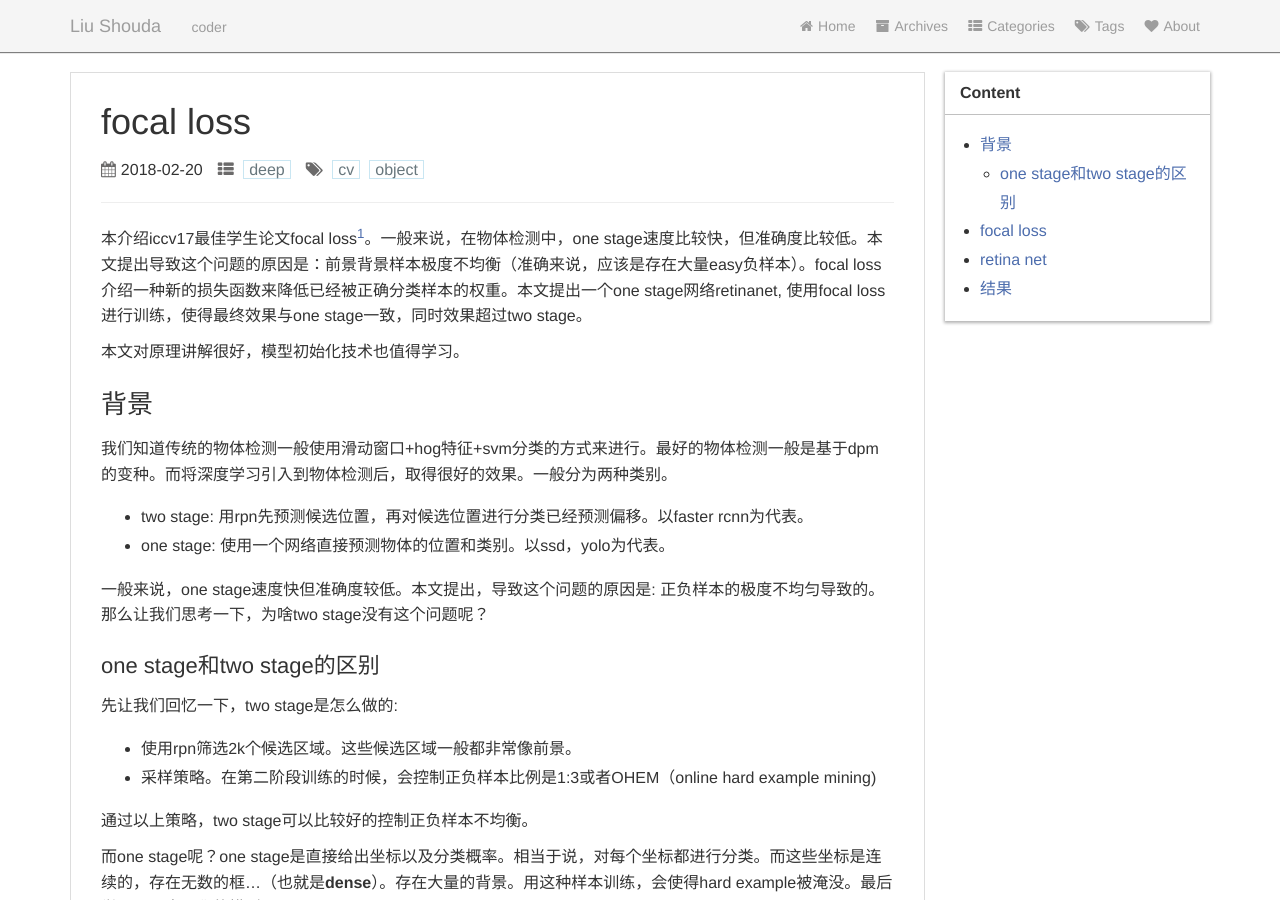
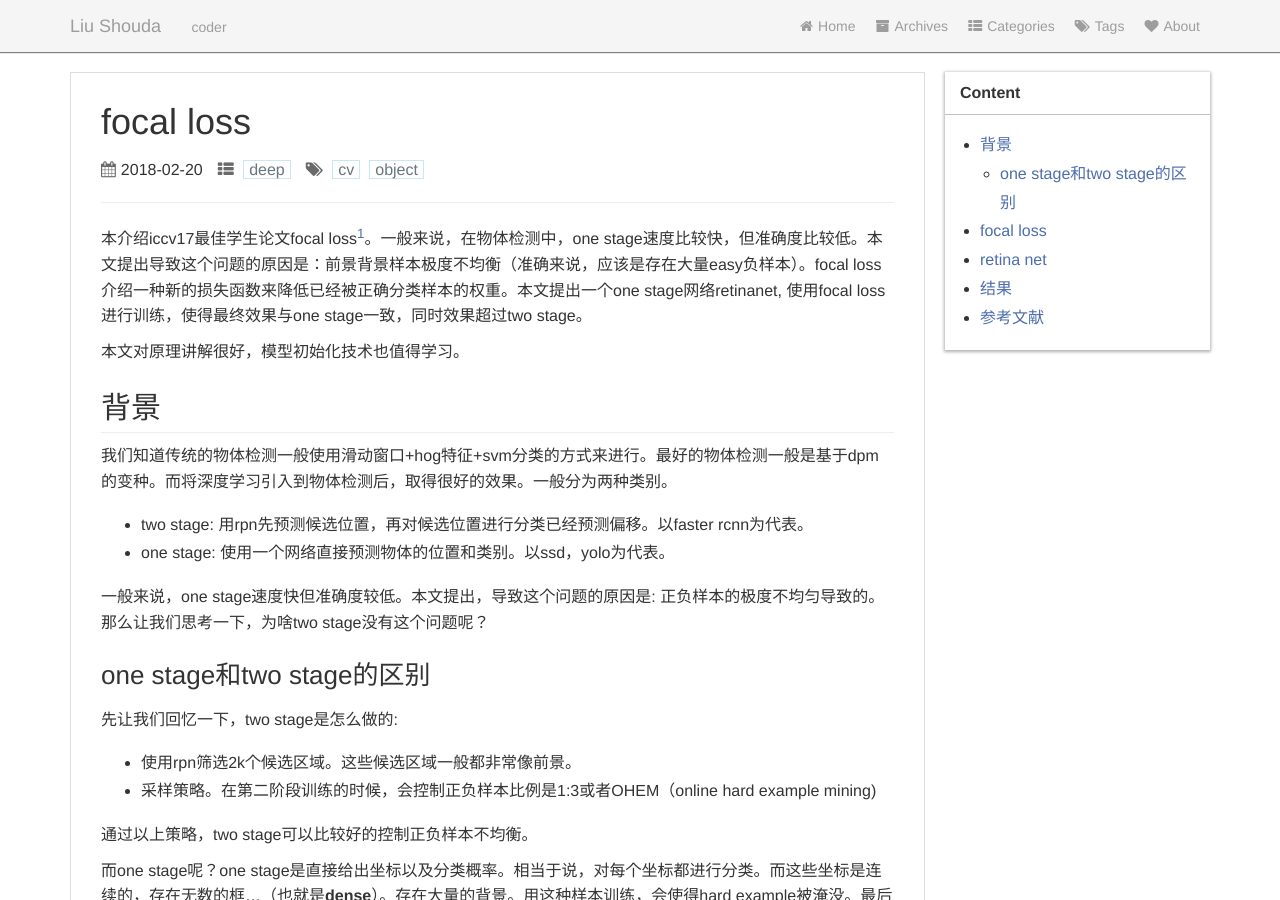
Before and after one commit to vsooda/vsooda.github.io, a Jekyll site: the page built from _posts/2018-02-20-focal-loss.markdown, in a window 1280 px wide and 900 px high. Built offline with Jekyll 4.4.1, drawn with Linux system fonts in a browser that asks for light colours; formulas are drawn with MathJax 3.

Commit message:
update format

```diff
--- a/_posts/2018-02-20-focal-loss.markdown
+++ b/_posts/2018-02-20-focal-loss.markdown
@@ -16,7 +16,7 @@ tags: cv object
 
 
 
-### 背景
+## 背景
 
 我们知道传统的物体检测一般使用滑动窗口+hog特征+svm分类的方式来进行。最好的物体检测一般是基于dpm的变种。而将深度学习引入到物体检测后，取得很好的效果。一般分为两种类别。
 
@@ -25,7 +25,7 @@ tags: cv object
 
 一般来说，one stage速度快但准确度较低。本文提出，导致这个问题的原因是: 正负样本的极度不均匀导致的。那么让我们思考一下，为啥two stage没有这个问题呢？
 
-#### one stage和two stage的区别
+### one stage和two stage的区别
 
 先让我们回忆一下，two stage是怎么做的:
 
@@ -38,7 +38,7 @@ tags: cv object
 
 针对这个问题，本文提出focal loss来解决。
 
-### focal loss
+## focal loss
 
 我们先回顾一下交叉熵的损失函数是什么样子的。（对交叉熵推导不熟悉的，参考这篇[博客](http://vsooda.github.io/2017/03/14/softmax-logistic/))
 $$
@@ -88,7 +88,7 @@ $$FL(p_t)=-(1-p_t)^\gamma log(p_t)$$
 
 
 
-### retina net
+## retina net
 
 本文基于resnet+fpn提出新的one stage模型。模型不是重点，重点是通过实验来验证focal loss的作用。
 
@@ -104,7 +104,7 @@ $$FL(p_t)=-(1-p_t)^\gamma log(p_t)$$
 
 
 
-### 结果
+## 结果
 
 ![](http://vsooda.github.io/assets/focal_loss/ce_focal.png)
 
@@ -112,6 +112,6 @@ $$FL(p_t)=-(1-p_t)^\gamma log(p_t)$$
 
 同时，我自己在yolo上尝试focal loss，也有提高。
 
-参考文献:
+## 参考文献
 
 [^focal_loss]: Lin, Tsung-Yi, et al. "Focal loss for dense object detection." *arXiv preprint arXiv:1708.02002* (2017).
```
